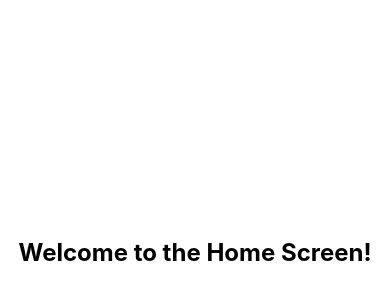
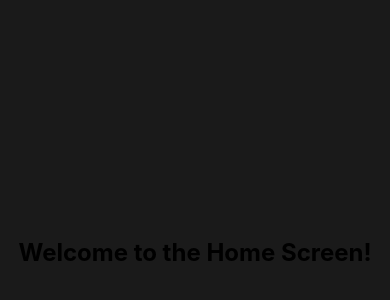
Before and after one commit to Fahadayyaz/Quickclick, a React Native app: screen /Home in a window 390 px wide. Shown: the part 170-470 px from the top of the page. Built offline with nearby package versions, Linux system fonts and the light colour scheme.

Commit message:
Update Home.jsx

```diff
--- a/screens/Home.jsx
+++ b/screens/Home.jsx
@@ -15,7 +15,7 @@ const styles = StyleSheet.create({
     flex: 1,
     justifyContent: "center",
     alignItems: "center",
-    backgroundColor: "#fff",
+    backgroundColor: "#1A1A1A",
   },
   text: {
     fontSize: 24,
```
